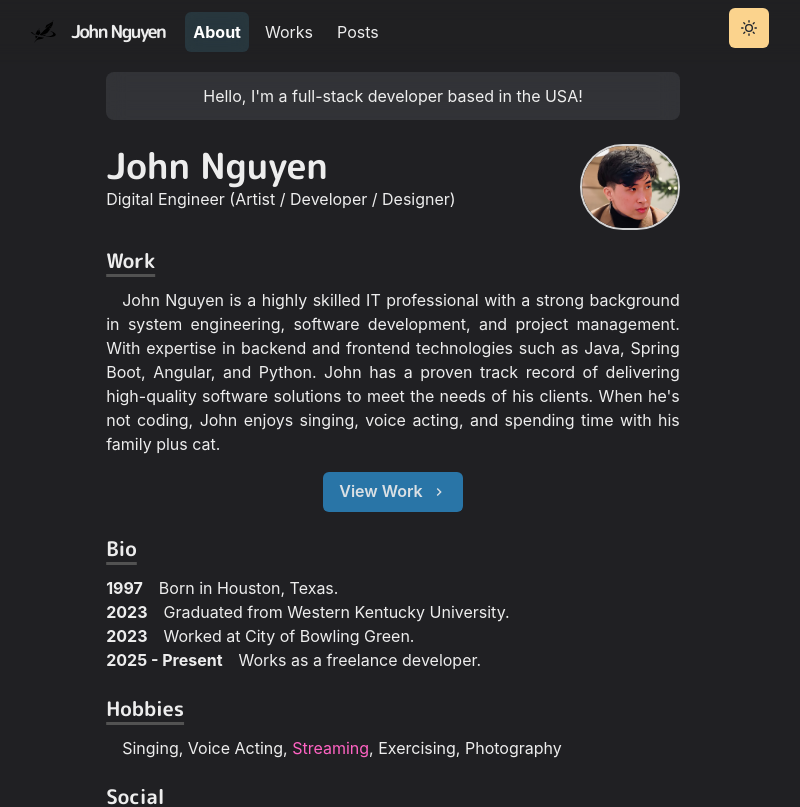
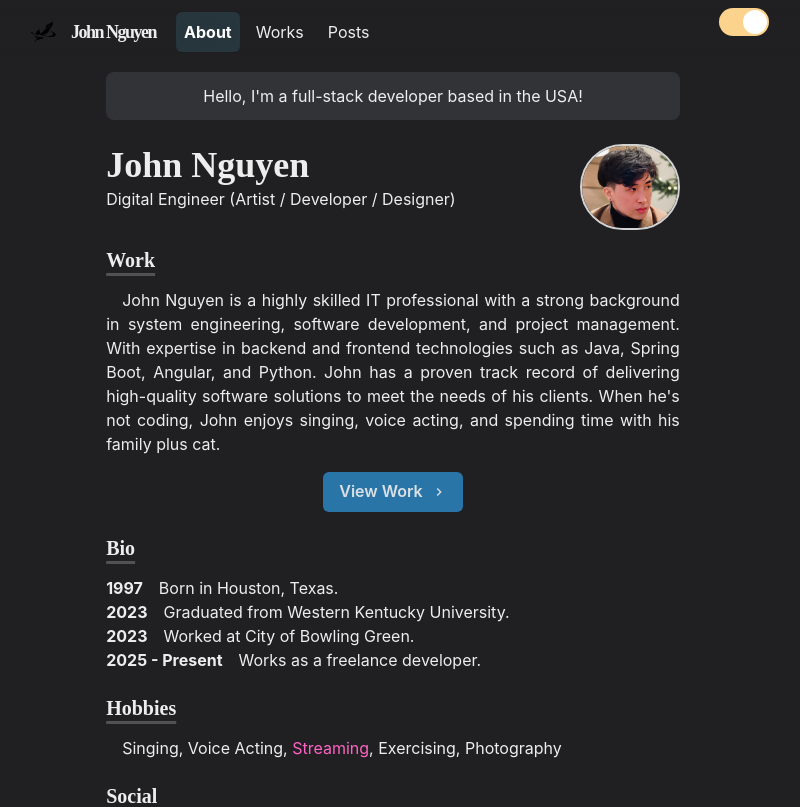
Before and after one commit to johnhnguyen97/portfolio, a Next.js app: page / in a window 1280 px wide. Shown: the top 807 px of the page, without its empty margins (247-1047 px from the left). Built offline with nearby package versions, Linux system fonts and the light colour scheme.

Commit message:
chore: update dependencies and fix theme configuration
- Update Next.js to v15.2.2
- Update Chakra UI packages to latest compatible versions
- Fix theme configuration for Chakra UI v2
- Improve theme toggle button implementation
- Fix compatibility issues between React and Chakra UI

```diff
--- a/components/fonts.js
+++ b/components/fonts.js
@@ -3,7 +3,8 @@ import { Global } from '@emotion/react';
 const Fonts = () => (
     <Global
     styles={`
-        @import url('https://fonts.googleapis.com/css2?family=M+PLUS+Rounded+1c:wght@300;700&display=swap');
+        @import url('https://fonts.googleapis.com/css?family=Montserrat:100,100i,200,200i,300,300i,400,400i,500,500i,600,600i,700,700i,800,800i,900,900i');
+        @import url('https://fonts.googleapis.com/css?family=Poppins:400,500,600,700,800,900');
         `}
     />
 )
--- a/components/theme-toggle-button.js
+++ b/components/theme-toggle-button.js
@@ -1,28 +1,17 @@
-import { AnimatePresence, motion } from 'framer-motion'
-import { IconButton, useColorMode, useColorModeValue } from '@chakra-ui/react'
-import { MoonIcon, SunIcon } from '@chakra-ui/icons'
+'use client'
+
+import { Switch, useColorMode, useColorModeValue } from '@chakra-ui/react'
 
 const ThemeToggleButton = () => {
     const { toggleColorMode } = useColorMode()
 
     return (
-        <AnimatePresence mode="wait" initial={false}>
-            <motion.div
-                style={{ display: 'inline-block' }}
-                key={useColorModeValue('light', 'dark')}
-                initial={{ y: -20, opacity: 0 }}
-                animate={{ y: 0, opacity: 1 }}
-                exit={{ y: 20, opacity: 0 }}
-                transition={{ duration: 0.2 }}
-            >
-                <IconButton
-                    aria-label="Toggle theme"
-                    colorScheme={useColorModeValue('purple', 'orange')}
-                    icon={useColorModeValue(<MoonIcon />, <SunIcon />)}
-                    onClick={toggleColorMode}
-                />
-            </motion.div>
-        </AnimatePresence>
+        <Switch
+            colorScheme={useColorModeValue('purple', 'orange')}
+            size="lg"
+            onChange={toggleColorMode}
+            defaultChecked={useColorModeValue(false, true)}
+        />
     )
 }
 
--- a/lib/theme.js
+++ b/lib/theme.js
@@ -1,15 +1,18 @@
-import { extendTheme } from "@chakra-ui/react";
-import { mode } from "@chakra-ui/theme-tools";
+import { extendTheme } from '@chakra-ui/react'
 
-const styles = {
+const theme = extendTheme({
+    config: {
+        initialColorMode: 'dark',
+        useSystemColorMode: true
+    },
+    styles: {
         global: (props) => ({
             body: {
-            bg: mode('#CCC1B8', '#202023')(props)
+                bg: props.colorMode === 'dark' ? '#202023' : '#CCC1B8'
             }
         })
-}
-
-const components = {
+    },
+    components: {
         Heading: {
             variants: {
                 'section-title': {
@@ -25,28 +28,18 @@ const components = {
             }
         },
         Link: {
-        baseStyle: props => ({
-            color: mode('#3d7aed', '#ff63c3')(props),
+            baseStyle: (props) => ({
+                color: props.colorMode === 'dark' ? '#ff63c3' : '#3d7aed',
                 textUnderlineOffset: 3
             })
         }
-}
-
-const fonts = {
+    },
+    fonts: {
         heading: "'M PLUS Rounded 1c'"
-}
-
-const colors = {
+    },
+    colors: {
         glassTeal: '#88ccca'
     }
-
-const config = {
-    initialColorMode: 'dark',
-    useSystemColorMode: true
-}
-
-const theme = extendTheme({
-    config, styles, components, fonts, colors
 })
 
 export default theme
--- a/next.config.js
+++ b/next.config.js
@@ -1,6 +1,6 @@
-module.exports = {
+/** @type {import('next').NextConfig} */
+const nextConfig = {
   reactStrictMode: true,
-  swcMinify: true,
   images: {
     remotePatterns: [
       {
@@ -12,3 +12,5 @@ module.exports = {
     ]
   }
 }
+
+module.exports = nextConfig
```
Also changed, not shown: package.json (+5 -2 lines), 1 other file (tests, documents, lock files or other folders). Lines whose indentation alone changed are shown as unchanged.
